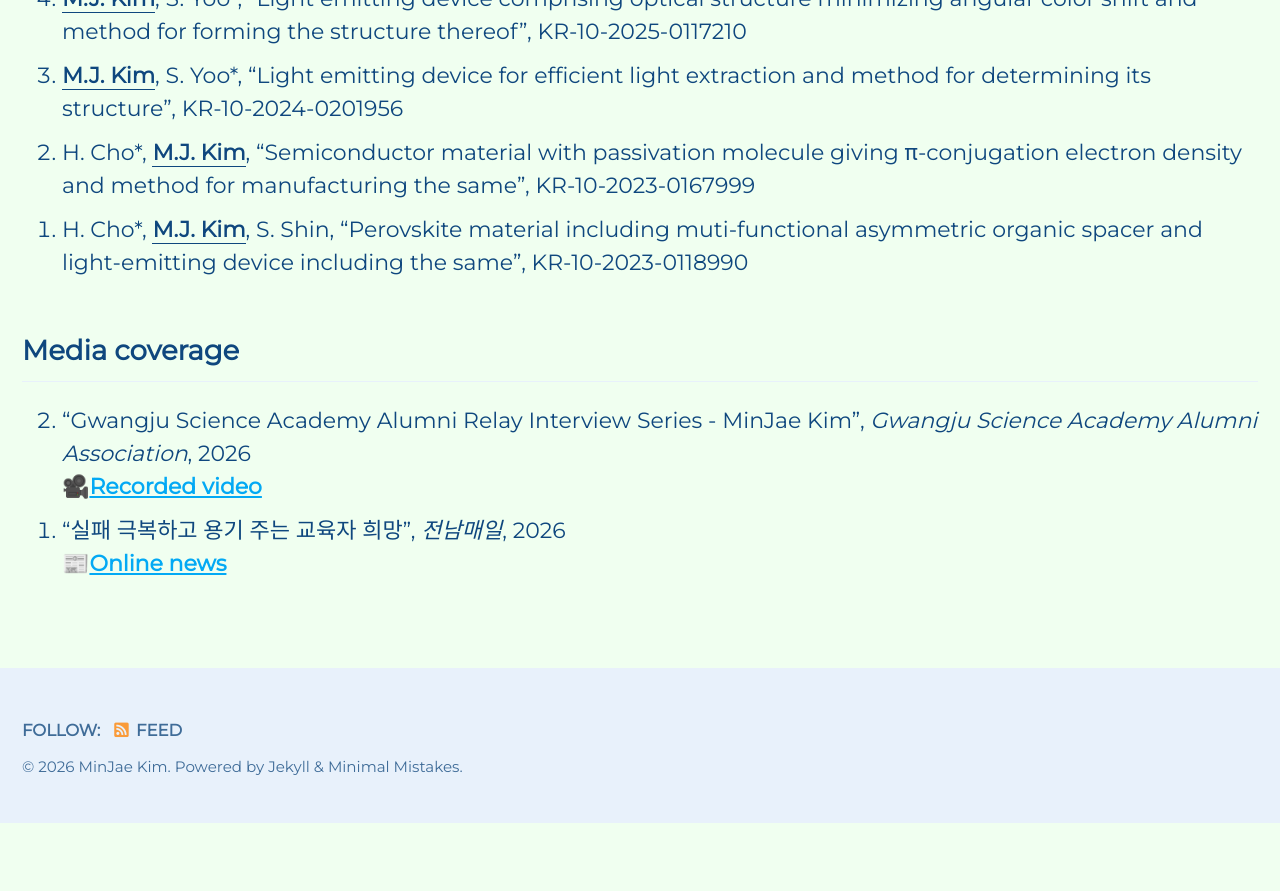
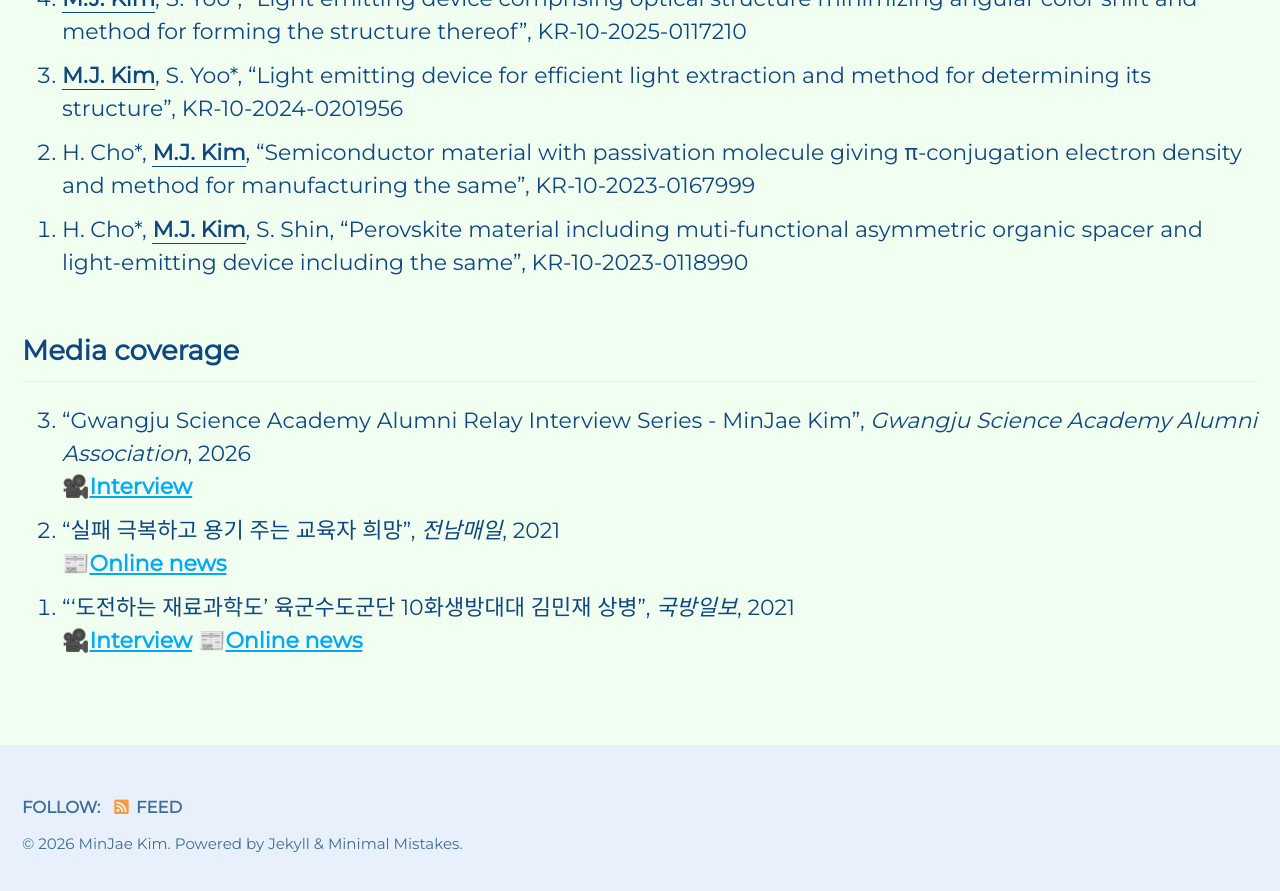
Before and after one commit to mj3259/mj3259.github.io, a Jekyll site: the page built from _pages/projects.md, in a window 1280 px wide and 900 px high, scrolled down 2114 px. Shown: the top 891 px of the window. Built offline with Jekyll 4.4.1, drawn with Linux system fonts in a browser that asks for light colours; cached includes are drawn as plain includes; before the commit the page ends 2937 px from its top, so only the background shows below that.

Commit message:
Update projects.md

```diff
--- a/_pages/projects.md
+++ b/_pages/projects.md
@@ -75,9 +75,12 @@ feature_row1:
 
 ## Media coverage
 1. "Gwangju Science Academy Alumni Relay Interview Series - MinJae Kim", _Gwangju Science Academy Alumni Association_, 2026
-🎥__[Recorded video](https://youtu.be/jM98pZ5ieRA?si=CXsqnf8WRdhTsBT_)__
-1. "실패 극복하고 용기 주는 교육자 희망", _전남매일_, 2026
+🎥__[Interview](https://youtu.be/jM98pZ5ieRA?si=CXsqnf8WRdhTsBT_)__
+1. "실패 극복하고 용기 주는 교육자 희망", _전남매일_, 2021
 📰__[Online news](http://www.jndn.com/article.php?aid=1641287485329552011)__
+1. "‘도전하는 재료과학도’ 육군수도군단 10화생방대대 김민재 상병", _국방일보_, 2021
+🎥__[Interview](https://youtu.be/Z2GATmv5zXw?si=2INrZJXmpOuUtqN7)__
+📰__[Online news](https://kookbang.dema.mil.kr/newsWeb/20220215/1/ATCE_CTGR_0020050015/view.do)__
 {: reversed="reversed"}
 
 <!-- {% include feature_row id="feature_row2" type="left" %}
```
